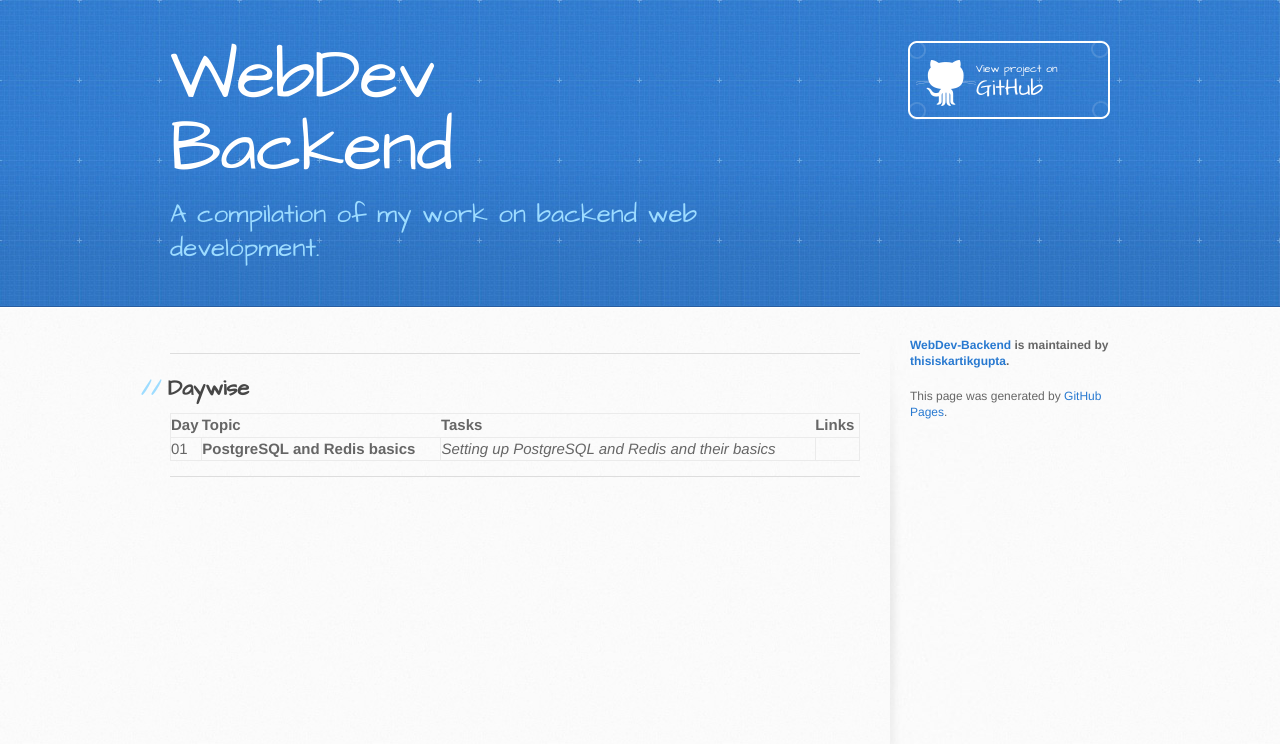
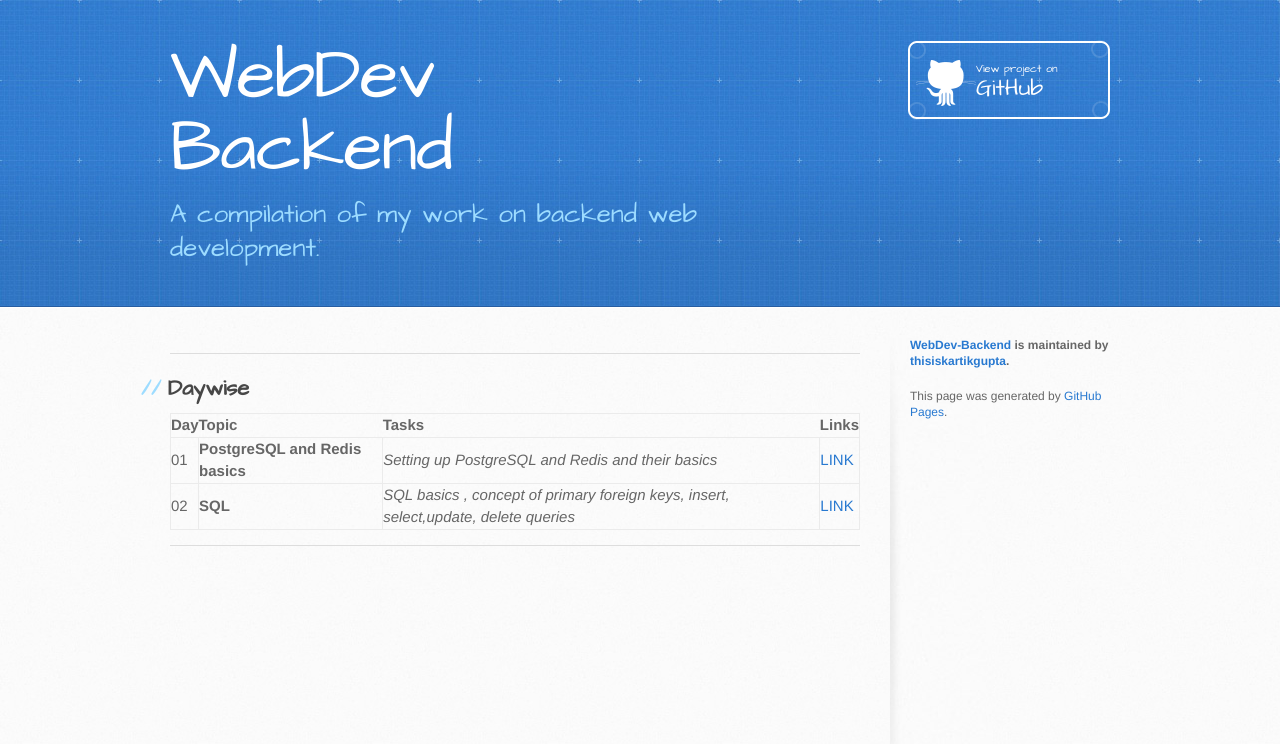
Before and after one commit to thisiskartikgupta/WebDev-Backend, a Jekyll site: the page built from index.md, in a window 1280 px wide. Shown: the top 744 px of the page. Built offline with Jekyll 4.4.1, drawn with Linux system fonts in a browser that asks for light colours.

Commit message:
Updated index.md till Day 2

```diff
--- a/index.md
+++ b/index.md
@@ -8,6 +8,7 @@ layout: default
 
 | **Day** | **Topic**                             | **Tasks**                                            | **Links** |
 |:----|:----------------------------------|:-------------------------------------------------|:----------|
-| 01  | **PostgreSQL and Redis basics**   | _Setting up PostgreSQL and Redis and their basics_ |
+| 01  | **PostgreSQL and Redis basics**   | _Setting up PostgreSQL and Redis and their basics_ | [LINK](https://github.com/thisiskartikgupta/WebDev-Backend/tree/main/01-postgres-and-redis-basics)
+| 02  | **SQL**                           | _SQL basics , concept of primary foreign keys, insert, select,update, delete queries_ | [LINK](https://github.com/thisiskartikgupta/WebDev-Backend/tree/main/02-sql) |
 
 * * *
```
